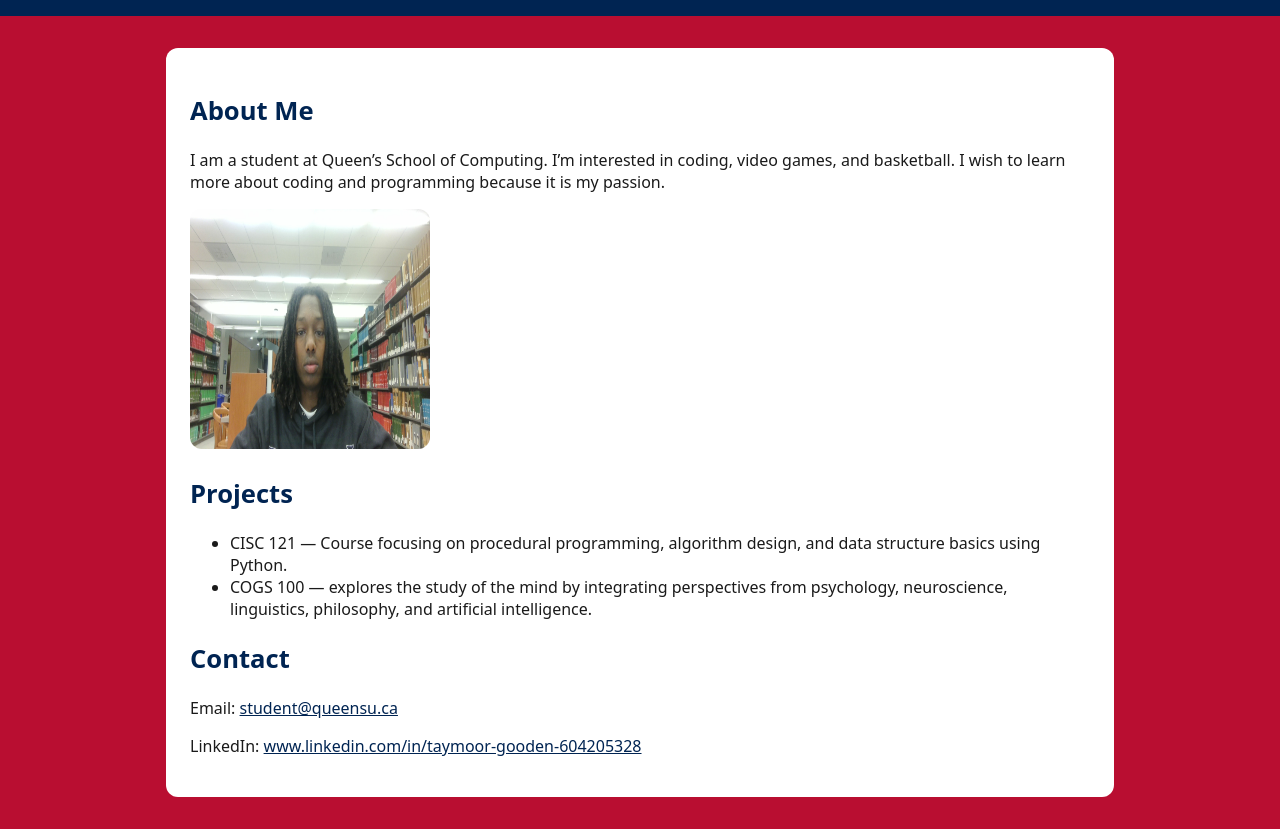
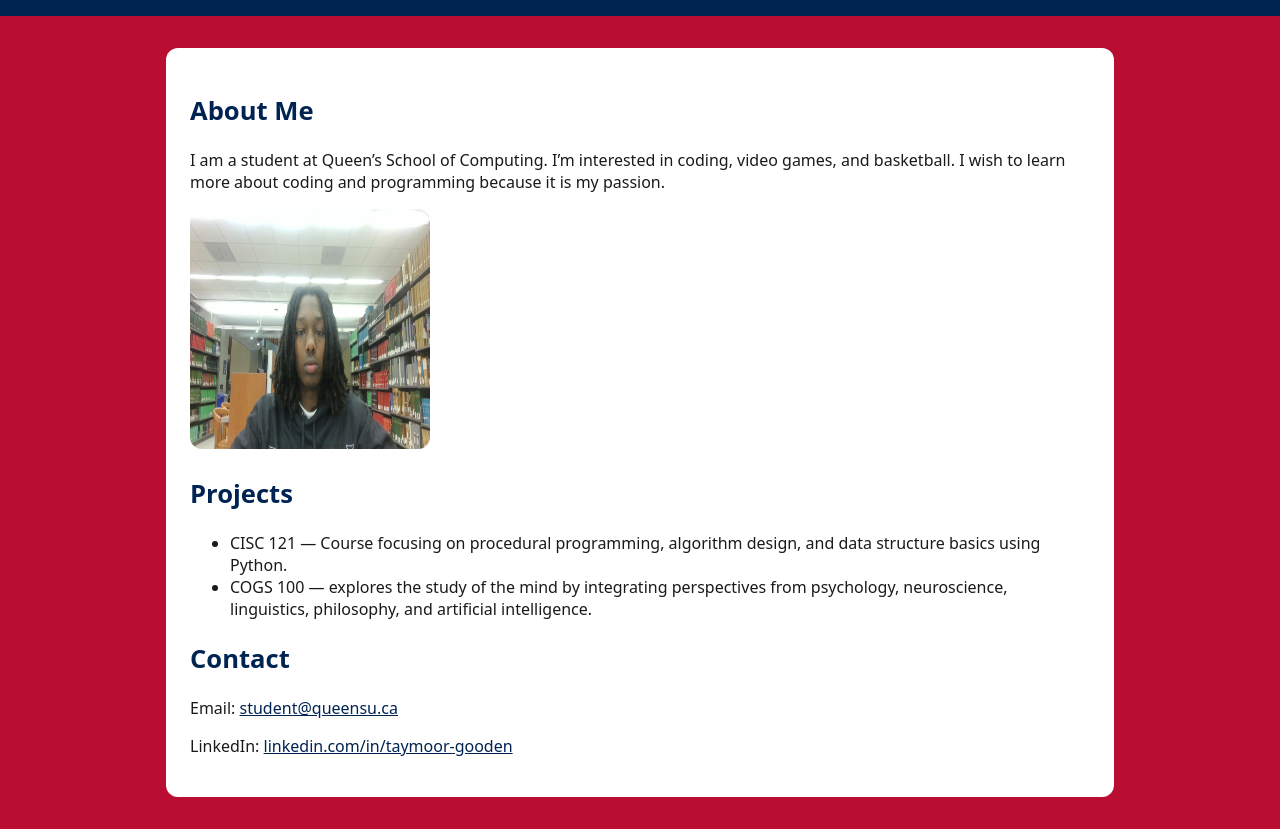
Before and after one commit to GoodBap24/queens-student-page, a plain HTML site: page index.html in a window 1280 px wide. Shown: the part 102-931 px from the top of the page. Drawn offline with Linux system fonts and the light colour scheme.

Commit message:
Update index.html

```diff
--- a/index.html
+++ b/index.html
@@ -29,7 +29,11 @@
       <!-- ====== CONTACT (update your links) ====== -->
       <h2>Contact</h2>
       <p>Email: <a href="24bh74@queensu.ca">student@queensu.ca</a></p>
-      <p>LinkedIn: <a href="Taymoor Gooden">www.linkedin.com/in/taymoor-gooden-604205328</a></p>
+      <p>LinkedIn:
+        <a href="https://www.linkedin.com/in/taymoor-gooden" target="_blank">
+          linkedin.com/in/taymoor-gooden
+        </a>
+      </p>
     </main>
   </body>
 </html>
```
